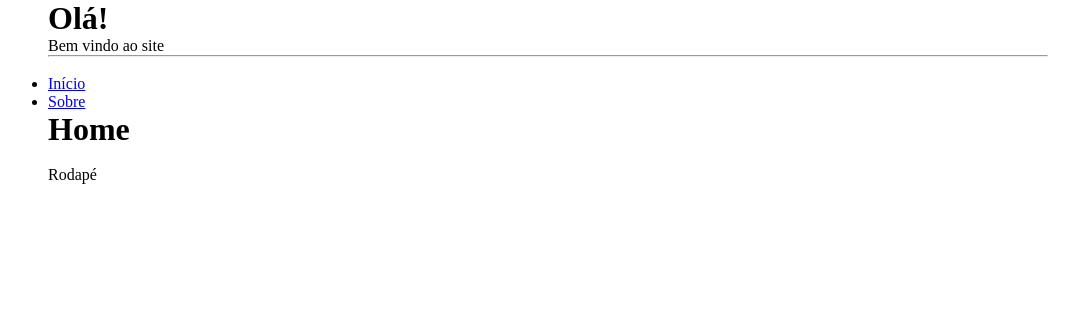
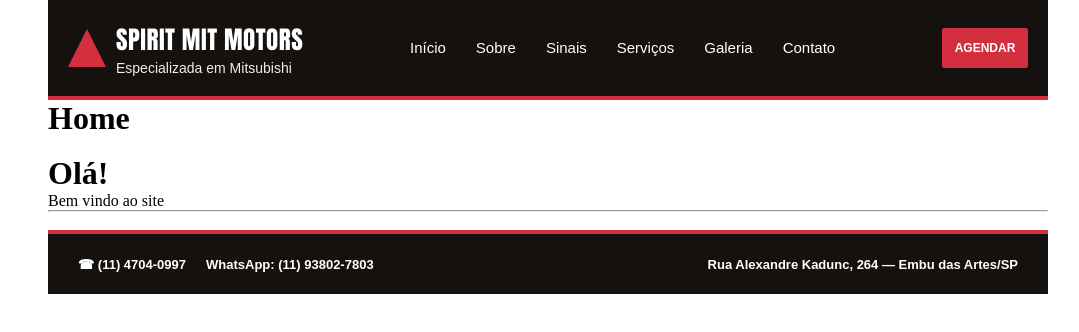
Before and after one commit to Igorz08/spirit-mit, a React (Vite) app in the folder spirit-mit/: page / in a window 1280 px wide. Shown: the top 332 px of the page, without its empty margins (92-1171 px from the left). Built offline with nearby package versions, Linux system fonts and the light colour scheme.

Commit message:
feat: adicionando menu e footer

```diff
--- a/spirit-mit/src/Components/Footer/Footer.css
+++ b/spirit-mit/src/Components/Footer/Footer.css
@@ -0,0 +1,54 @@
+footer {
+    width: 100%;
+    height: 36px;
+
+    background-color: #15110f;
+
+    display: flex;
+    align-items: center;
+
+    box-sizing: border-box;
+
+    padding: 0 calc((100% - 1030px) / 2);
+
+    gap: 20px;
+
+    font-weight: bolder;
+    padding: 30px;
+
+    border-top: 4px solid #d32f3f;
+}
+
+
+/* Links do telefone e WhatsApp */
+.linkFooter {
+    color: #ffffff;
+
+    text-decoration: none;
+
+    font-family: Arial, sans-serif;
+
+    font-size: 13px;
+
+    white-space: nowrap;
+}
+
+
+/* Efeito ao passar o mouse */
+.linkFooter:hover {
+    color: #f4511e;
+}
+
+
+/* Endereço */
+.textFooter {
+    color: #ffffff;
+
+    font-family: Arial, sans-serif;
+
+    font-size: 13px;
+
+    margin: 0 0 0 auto;
+
+    white-space: nowrap;
+}
--- a/spirit-mit/src/Components/Footer/index.jsx
+++ b/spirit-mit/src/Components/Footer/index.jsx
@@ -3,7 +3,11 @@ import "./Footer.css"
 const Footer = (props) => {
     return (
 
-        <footer>{props.textFooter}</footer>
+        <footer>
+            <a href="#" className="linkFooter">☎ (11) 4704-0997</a>
+            <a href="#" className="linkFooter">WhatsApp: (11) 93802-7803</a>
+            <p className="textFooter">Rua Alexandre Kadunc, 264 — Embu das Artes/SP</p>
+        </footer>
 
     )
 }
--- a/spirit-mit/src/Components/Menu/Menu.css
+++ b/spirit-mit/src/Components/Menu/Menu.css
@@ -0,0 +1,192 @@
+/* Cabeçalho */
+.menu {
+    width: 100%;
+    height: 100px;
+
+    background-color: #15110f;
+
+    border-bottom: 4px solid #d32f3f;
+
+    box-sizing: border-box;
+}
+
+
+/* Conteúdo interno do menu */
+.menuContainer {
+    max-width: 1030px;
+    height: 100%;
+
+    margin: 0 auto;
+
+    display: flex;
+    align-items: center;
+    justify-content: space-between;
+}
+
+
+/* Logo inteiro */
+.logo {
+    display: flex;
+    align-items: center;
+
+    text-decoration: none;
+
+    gap: 10px;
+
+    margin-left: 20px;
+}
+
+
+/* Símbolo triangular */
+.logoSimbolo {
+    width: 0;
+    height: 0;
+
+    border-left: 19px solid transparent;
+    border-right: 19px solid transparent;
+    border-bottom: 38px solid #d32f3f;
+}
+
+
+/* Área do texto */
+.logoTexto {
+    display: flex;
+    flex-direction: column;
+}
+
+
+/* Nome da oficina */
+.logoTexto h1 {
+    margin: 0;
+
+    color: #ffffff;
+
+    font-family: Impact, Haettenschweiler, "Arial Narrow Bold", sans-serif;
+
+    font-size: 25px;
+    letter-spacing: 0.5px;
+    font-weight: 390;
+}
+
+
+/* Subtítulo */
+.logoTexto h2 {
+    margin: 2px 0 0;
+
+    color: #eeeeee;
+
+    font-family: Arial, sans-serif;
+
+    font-size: 14px;
+    font-weight: 300;
+}
+
+
+/* Navegação */
+nav ul {
+    display: flex;
+
+    align-items: center;
+
+    gap: 30px;
+
+    margin: 0;
+    padding: 0;
+
+    list-style: none;
+}
+
+
+/* Links */
+nav ul li a {
+    color: #ffffff;
+
+    text-decoration: none;
+
+    font-family: Arial, sans-serif;
+
+    font-size: 15px;
+
+    transition: color 0.2s ease;
+}
+
+
+/* Efeito ao passar o mouse */
+nav ul li a:hover {
+    color: #f4511e;
+}
+
+
+/* Botão Agendar */
+.agendarLink {
+    display: flex;
+
+    align-items: center;
+    justify-content: center;
+
+    width: 86px;
+    height: 40px;
+
+    background-color: #d32f3f;
+
+    color: #ffffff;
+
+    text-decoration: none;
+
+    border-radius: 2px;
+
+    font-family: Arial, sans-serif;
+
+    font-size: 12px;
+    font-weight: bold;
+
+    transition: background-color 0.2s ease;
+
+    margin-right: 20px;
+}
+
+
+/* Hover do botão */
+.agendarLink:hover {
+    background-color: #f4511e;
+}
+
+
+/* Responsividade */
+@media (max-width: 900px) {
+
+    .menuContainer {
+        padding: 0 25px;
+    }
+
+    nav ul {
+        gap: 15px;
+    }
+
+}
+
+
+@media (max-width: 750px) {
+
+    .menu {
+        height: auto;
+    }
+
+    .menuContainer {
+        flex-direction: column;
+
+        gap: 20px;
+
+        padding: 25px;
+    }
+
+    nav ul {
+        flex-wrap: wrap;
+        justify-content: center;
+    }
+
+    .agendarLink {
+        margin-bottom: 5px;
+    }
+
+}
--- a/spirit-mit/src/Components/Menu/index.jsx
+++ b/spirit-mit/src/Components/Menu/index.jsx
@@ -1,11 +1,22 @@
 import { Link } from "react-router-dom";
-import "./Menu.css"
+import "./Menu.css";
 
 const Menu = () => {
     return (
+        <header className="menu">
 
-        <>
+            <div className="menuContainer">
 
+                <Link to="/" className="logo">
+                    <div className="logoSimbolo"></div>
+
+                    <div className="logoTexto">
+                        <h1>SPIRIT MIT MOTORS</h1>
+                        <h2>Especializada em Mitsubishi</h2>
+                    </div>
+                </Link>
+
+                <nav>
                     <ul>
                         <li>
                             <Link to="/">Início</Link>
@@ -14,11 +25,33 @@ const Menu = () => {
                         <li>
                             <Link to="/sobre">Sobre</Link>
                         </li>
+
+                        <li>
+                            <Link to="/sinais">Sinais</Link>
+                        </li>
+
+                        <li>
+                            <Link to="/servicos">Serviços</Link>
+                        </li>
+
+                        <li>
+                            <Link to="/galeria">Galeria</Link>
+                        </li>
+
+                        <li>
+                            <Link to="/contato">Contato</Link>
+                        </li>
                     </ul>
+                </nav>
 
-        </>
+                <Link to="/agendar" className="agendarLink">
+                    AGENDAR
+                </Link>
 
-    )
-}
+            </div>
+
+        </header>
+    );
+};
 
 export default Menu
```
Also changed, not shown: spirit-mit/src/App.jsx (+4 -5 lines). Lines whose indentation alone changed are shown as unchanged.
